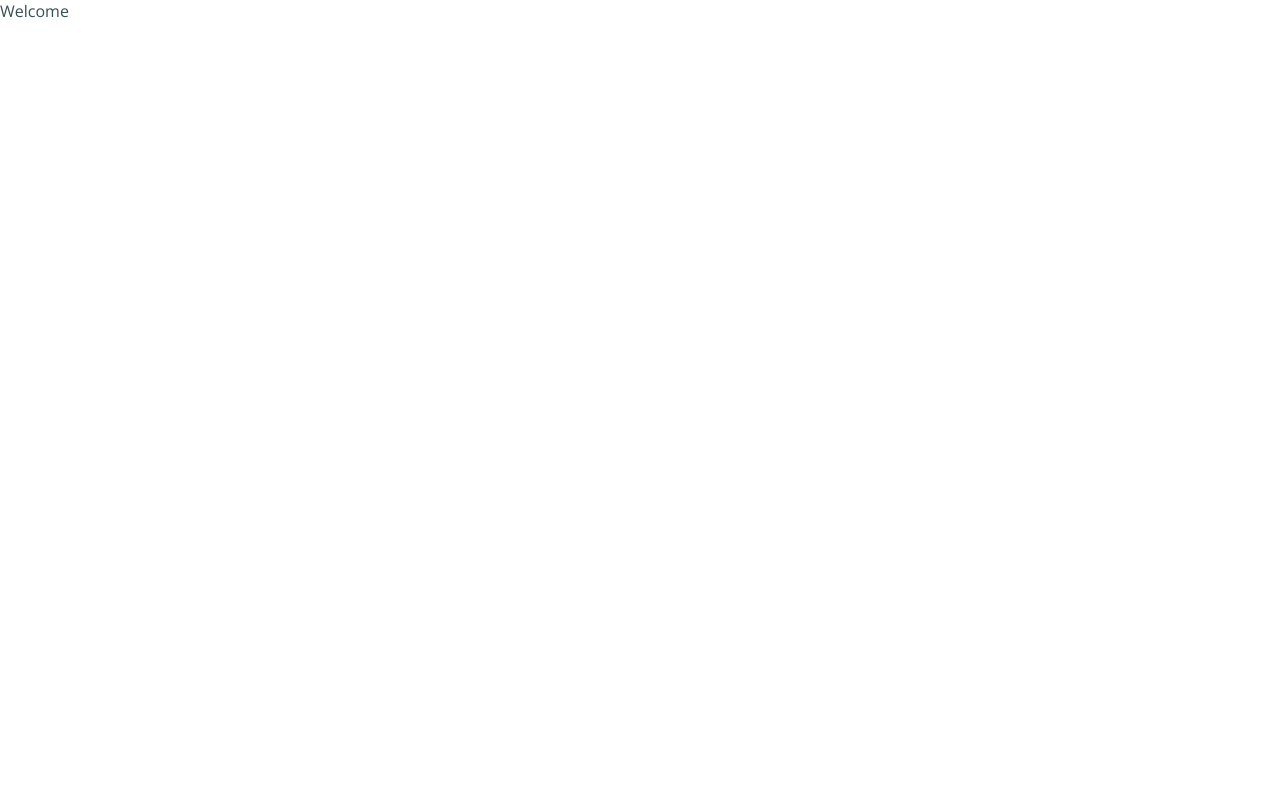
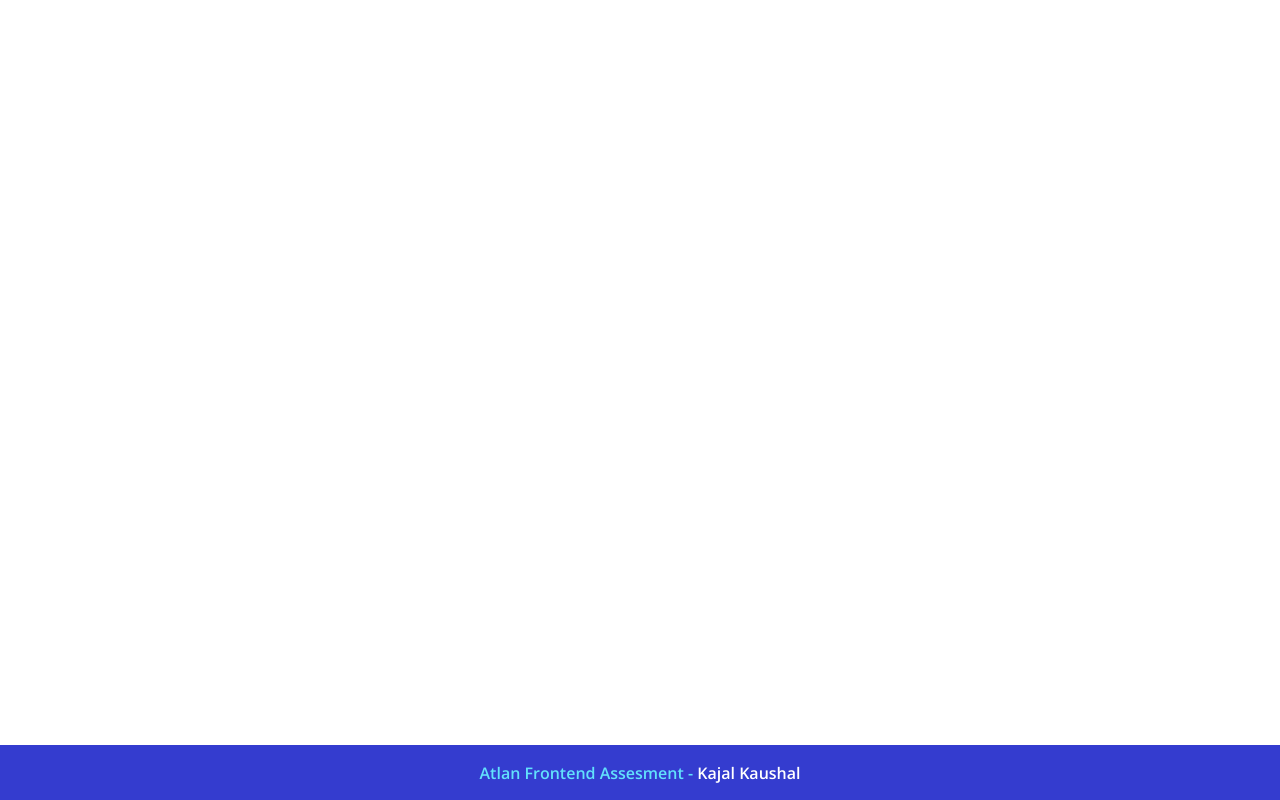
Before and after one commit to Kajal-7/atlan-frontend, a React (Create React App) app: page / in a window 1280 px wide. Built offline with nearby package versions, Linux system fonts and the light colour scheme; the HTML template or start-up script is replaced by a standard one.

Commit message:
Created Footer

```diff
--- a/src/App.js
+++ b/src/App.js
@@ -1,10 +1,11 @@
 import './App.css';
+import Footer from './components/footer/Footer';
 
 function App() {
 
   return (
     <div className='App'>
-      Welcome
+      <Footer/>
     </div>
   )
 }
--- /dev/null
+++ b/src/components/footer/Footer.jsx
@@ -0,0 +1,15 @@
+import React from 'react'
+import styles from'./Footer.module.css'
+
+/*
+@description
+The component renders a simple footer.
+*/
+
+const Footer = () => {
+  return (
+    <div id={styles.footer}>Atlan Frontend Assesment - <span id={styles.name}>Kajal Kaushal</span></div>
+  )
+}
+
+export default Footer
--- /dev/null
+++ b/src/components/footer/Footer.module.css
@@ -0,0 +1,13 @@
+#footer{
+    text-align: center;
+    font-weight: 600;
+    padding: 1em 0;
+    margin-top: auto;
+    border-top: 0.5px solid rgb(52,60,207);
+    background-color: rgb(52,60,207);
+    color: rgb(98,225,252);
+}
+
+#name{
+    color: white;
+}
```
